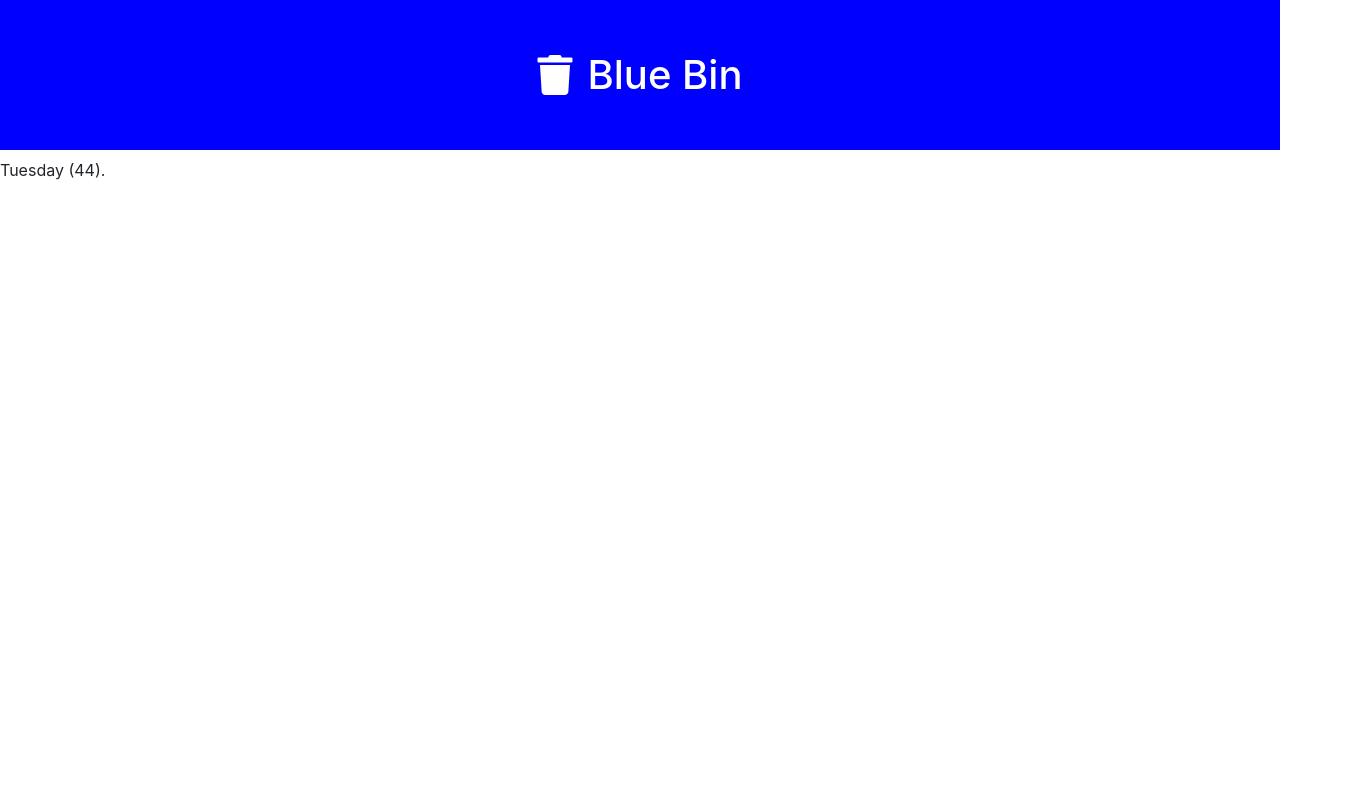
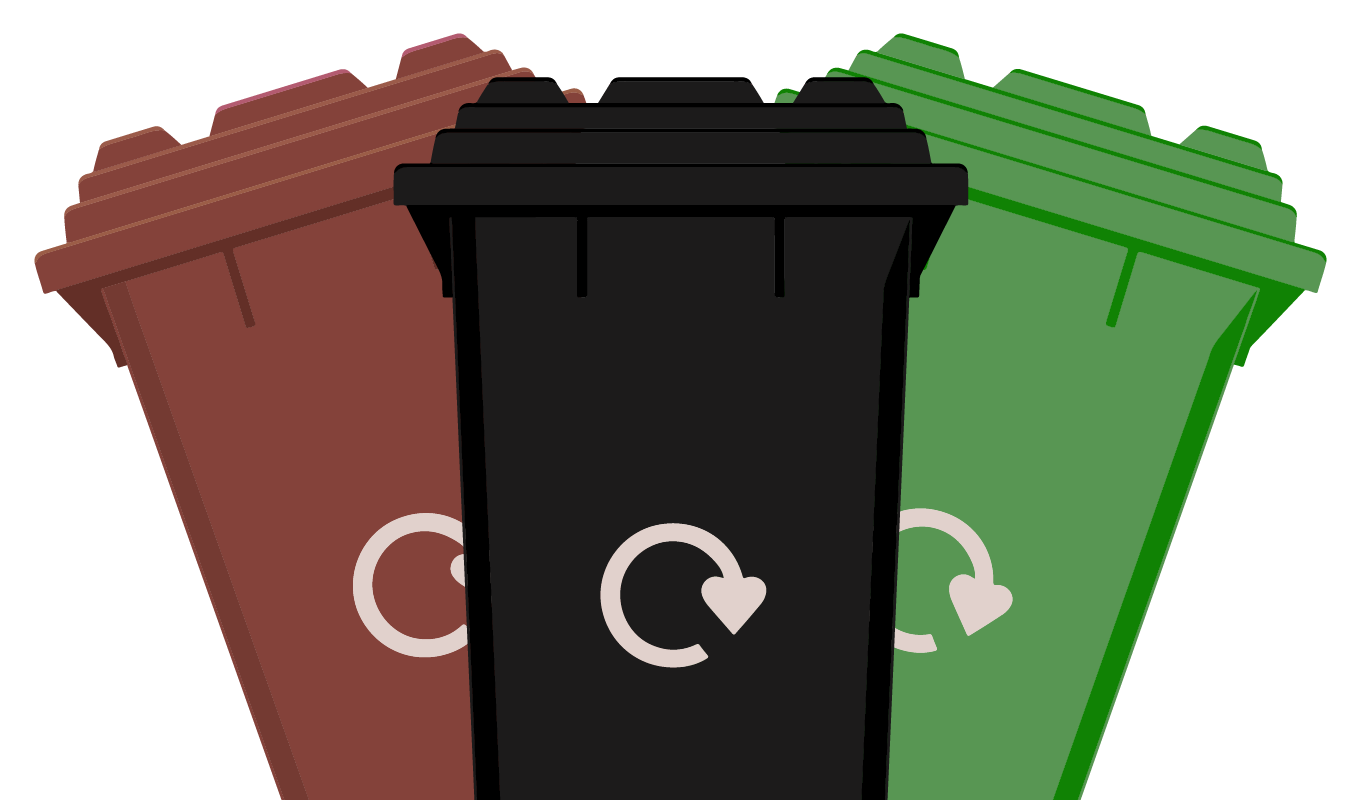
Before and after one commit to manson162/bins, a plain HTML site: page index.html in a window 1280 px wide. Shown: the top 800 px of the page, 1357 px wide, since content can reach past the window. Drawn offline with nearby package versions, Linux system fonts and the light colour scheme.

Commit message:
Added images

```diff
--- a/index.html
+++ b/index.html
@@ -11,10 +11,7 @@
 </head>
 <body>
 
-<h1 id="greenBin" class="bin"><i class="fa fa-trash" aria-hidden="true"></i>Green Bin</h1>
-<h1 id="brownBin" class="bin"><i class="fa fa-trash" aria-hidden="true"></i>Brown Bin</h1>
-<h1 id="blackBin" class="bin"><i class="fa fa-trash" aria-hidden="true"></i>Black Bin</h1>
-<h1 id="blueBin" class="bin"><i class="fa fa-trash" aria-hidden="true"></i>Blue Bin</h1>
+<img src="/img/1x/BrownBlackGreen.png" alt="Bins">
 
 <script src="https://cdnjs.cloudflare.com/ajax/libs/jquery/3.3.1/jquery.slim.min.js"></script>
 <script src="https://cdnjs.cloudflare.com/ajax/libs/popper.js/1.13.0/umd/popper.min.js"></script>
```
Also changed, not shown: img/1x/Blue.png (added), img/1x/BrownBlackGreen.png (added), img/1x/GreenBlue.png (added), 1 other file.
